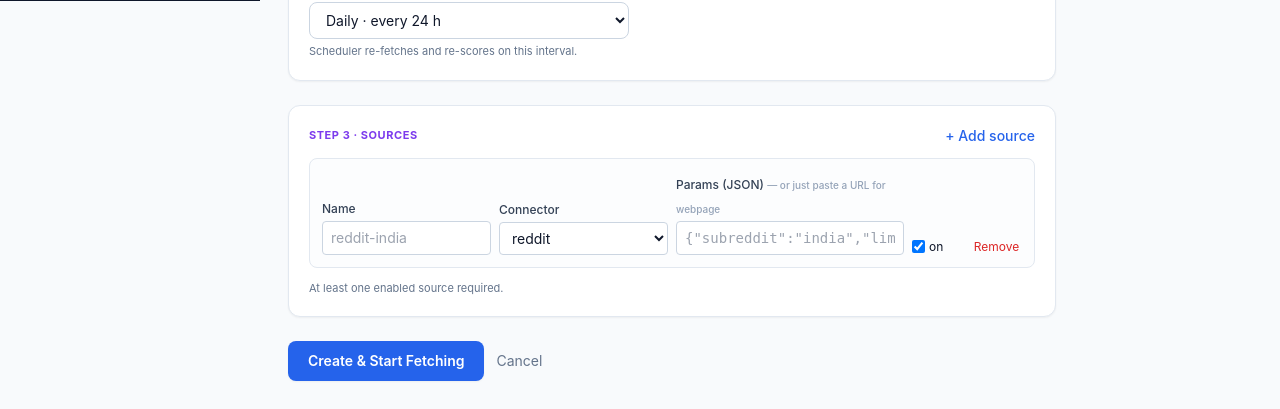
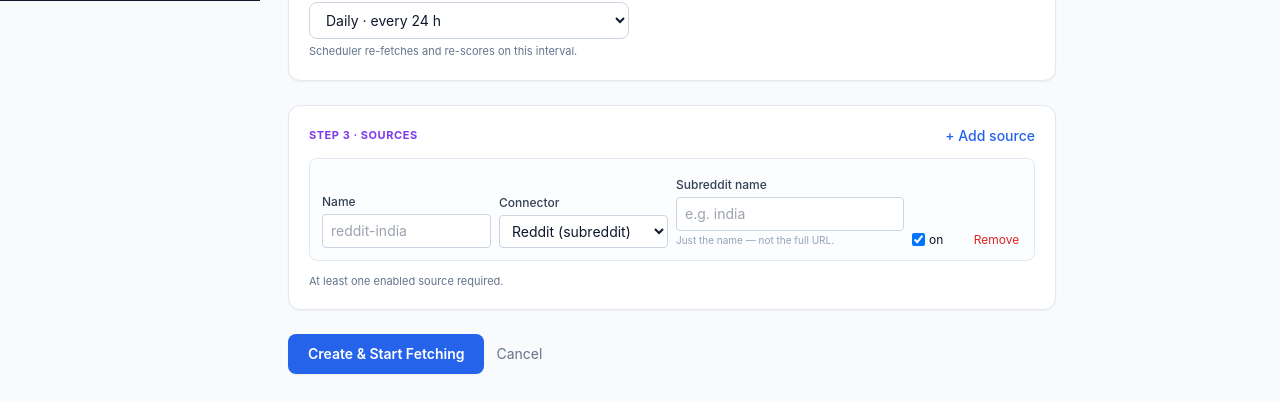
Before and after one commit to KritikaTri/srota-ai, a FastAPI app: page /projects/new in a window 1280 px wide. Shown: the part 799-1208 px from the top of the page. After the commit the page ends 1174 px from the top, so only its background shows below. Run offline with FastAPI, Linux system fonts and the light colour scheme; data that the repository does not hold is empty.

Commit message:
fix: data-integrity sweep + UX polish
- signals.py: dedupe pairs within a record so n = distinct contributing
  records (was inflated pair-multiplicity). Fixes #6,#9,#11.
- metrics.signal_detail: mirror dedupe so detail KPIs reconcile with
  Triage Hub.
- _decorate_signal: tighten confidence buckets (require PRR+n+chi2),
  rename 'first run' -> 'preliminary'.
- signal_detail trend: compare to previous PRR row instead of timeline
  growth -> Triage Hub & detail agree on Rising/Stable/etc.
- audit_tail: filter qa-/test-/dhruv_test- noise from compliance UI
  (chain itself unchanged).
- compliance.html: add 'why this page exists' explainer.
- overview.html: rename 'Recent Safety Signals' -> 'Recent Signals',
  add description + icons to Content Intelligence tiles, add subtitle
  to Active Data Pipeline.
- project_create.html: replace JSON params input with friendly per-
  connector field (subreddit name, page URL, RSS feed, etc.)
- fetch.py: fix stray syntax error at top of file.

```diff
--- a/srotaai/web/metrics.py
+++ b/srotaai/web/metrics.py
@@ -498,7 +498,7 @@ def all_signals(store: Store) -> list[dict]:
             else:
                 d["trend"] = ("STABLE", "blue", "→", "stable")
         else:
-            d["trend"] = ("NEW", "blue", "✦", "first run")
+            d["trend"] = ("NEW", "blue", "✨", "preliminary")
         out.append(d)
     out.sort(key=lambda x: (x.get("prr") or 0), reverse=True)
     return out
@@ -576,7 +576,9 @@ def signal_detail(store: Store, sig_id: int) -> dict | None:
             ner_res = _ner_mod.extract(text)
         except Exception:
             continue
-        for (dp, ev) in (ner_res.drug_event_pairs or []):
+        # Mirror signals.py: dedupe pairs within a single record so n
+        # reflects distinct contributing records, not raw co-occurrence.
+        for (dp, ev) in set(ner_res.drug_event_pairs or []):
             dp_l, ev_l = (dp or "").lower(), (ev or "").lower()
             if not dp_l or not ev_l:
                 continue
@@ -717,12 +719,27 @@ def signal_detail(store: Store, sig_id: int) -> dict | None:
         rel_growth_pct = 100
     else:
         rel_growth_pct = 0
-    if rel_growth_pct > 15:
-        trend_status, trend_color, trend_icon = "Rising Signal", "red", "▲"
-    elif rel_growth_pct < -15:
-        trend_status, trend_color, trend_icon = "Declining Signal", "emerald", "▼"
+
+    # Trend label uses PRR history (same drug × event across runs) so the
+    # Triage Hub and Investigation Workspace agree. Falls back to growth-
+    # based labelling only when there's no prior signal row to compare.
+    prev = store.conn.execute(
+        """SELECT prr FROM signals
+            WHERE project_id=? AND drug=? AND event=? AND id<?
+            ORDER BY computed_at DESC, id DESC LIMIT 1""",
+        (pid, row["drug"], row["event"], sig_id),
+    ).fetchone()
+    if prev is not None and (prev["prr"] or 0) > 0:
+        cur = float(row["prr"] or 0)
+        prev_p = float(prev["prr"] or 0)
+        if cur > prev_p * 1.05:
+            trend_status, trend_color, trend_icon = "Rising Signal", "red", "▲"
+        elif cur < prev_p * 0.95:
+            trend_status, trend_color, trend_icon = "Declining Signal", "emerald", "▼"
+        else:
+            trend_status, trend_color, trend_icon = "Stable Signal", "blue", "→"
     else:
-        trend_status, trend_color, trend_icon = "Stable Signal", "blue", "→"
+        trend_status, trend_color, trend_icon = "Preliminary", "blue", "✨"
 
     # ---- Sentiment intelligence (per-signal evidence) ------------------
     sm: dict[str, int] = {}
@@ -1014,11 +1031,14 @@ def _decorate_signal(r: dict) -> dict:
     else:
         prr_color = "blue"
 
+    # Confidence: requires BOTH a strong disproportionality AND enough
+    # distinct records. PRR alone (or n alone) is not enough — that's how
+    # we used to mark every signal HIGH and lose credibility with reviewers.
     conf = max(20, min(99,
-        round(40 + 14 * math.log(max(prr, 1.0)) + 6 * math.log(max(n, 1)))))
-    if conf >= 80:
+        round(35 + 12 * math.log(max(prr, 1.0)) + 8 * math.log(max(n, 1)))))
+    if prr >= 3.0 and n >= 5 and chi >= 4.0:
         conf_label, conf_color = "HIGH", "red"
-    elif conf >= 60:
+    elif prr >= 2.0 and n >= 3 and chi >= 4.0:
         conf_label, conf_color = "MEDIUM", "amber"
     else:
         conf_label, conf_color = "LOW", "gray"
@@ -1059,7 +1079,7 @@ def _decorate_signal(r: dict) -> dict:
         "first_detected": (r.get("computed_at") or "")[:10],
         "src_count":  0,
         "src_names":  "",
-        "trend":      ("NEW", "blue", "✦", "first run"),
+        "trend":      ("NEW", "blue", "✨", "preliminary"),
     }
 
 
@@ -1096,9 +1116,19 @@ ACTION_LABELS = {
 
 
 def audit_tail(store: Store, limit: int = 8, full: bool = False) -> list[dict]:
+    # Filter out QA / smoke-test project noise from the visible compliance log.
+    # The chain itself still contains every event (verify still walks all rows
+    # in the DB) — we just don't surface QA scratch projects in the UI.
     rows = store.conn.execute(
         """SELECT id, ts, actor, action, target, hash
-             FROM audit_log ORDER BY id DESC LIMIT ?""", (limit,)
+             FROM audit_log
+             WHERE COALESCE(target,'') NOT LIKE 'qa-%'
+               AND COALESCE(target,'') NOT LIKE 'QA-%'
+               AND COALESCE(target,'') NOT LIKE 'QA %'
+               AND COALESCE(target,'') NOT LIKE 'test%'
+               AND COALESCE(target,'') NOT LIKE 'dhruv_test%'
+               AND COALESCE(target,'') NOT LIKE 'smoke%'
+             ORDER BY id DESC LIMIT ?""", (limit,)
     ).fetchall()
     out = []
     for r in rows:
--- a/srotaai/web/templates/_macros.html
+++ b/srotaai/web/templates/_macros.html
@@ -41,9 +41,12 @@
 {# Active Data Pipeline strip — exact reference layout #}
 {% macro pipeline_strip(stages) %}
 <section class="bg-white border border-slate-200 rounded-xl shadow-sm p-5">
-  <div class="flex items-center justify-between mb-4">
-    <h2 class="text-[11px] font-bold uppercase tracking-[0.18em] text-slate-700">Active Data Pipeline</h2>
-    <div class="inline-flex items-center gap-2 text-[10px] font-bold uppercase tracking-wider px-2 py-1 rounded bg-emerald-50 text-emerald-700 border border-emerald-200">
+  <div class="flex items-start justify-between mb-4 gap-3">
+    <div>
+      <h2 class="text-[11px] font-bold uppercase tracking-[0.18em] text-slate-700">Active Data Pipeline</h2>
+      <p class="text-xs text-slate-500 mt-0.5">Sources → records → entities → signals. Each stage shows current throughput.</p>
+    </div>
+    <div class="inline-flex items-center gap-2 text-[10px] font-bold uppercase tracking-wider px-2 py-1 rounded bg-emerald-50 text-emerald-700 border border-emerald-200 whitespace-nowrap">
       <span class="relative flex h-1.5 w-1.5">
         <span class="animate-ping absolute inline-flex h-full w-full rounded-full bg-emerald-500 opacity-75"></span>
         <span class="relative inline-flex rounded-full h-1.5 w-1.5 bg-emerald-500"></span>
--- a/srotaai/web/templates/project_create.html
+++ b/srotaai/web/templates/project_create.html
@@ -85,15 +85,17 @@
         <input data-f="name" class="mt-0.5 w-full rounded border border-slate-300 px-2 py-1.5 text-sm" placeholder="reddit-india"/></label>
       <label class="md:col-span-3"><span class="text-xs font-medium text-slate-700">Connector</span>
         <select data-f="connector" class="mt-0.5 w-full rounded border border-slate-300 px-2 py-1.5 text-sm bg-white">
-          <option value="reddit">reddit</option>
-          <option value="rss">rss (news / FDA recalls)</option>
-          <option value="openfda">openfda (real FAERS)</option>
-          <option value="webpage">webpage (e.g. tata1mg, 1mg, drugs.com)</option>
-          <option value="x_stub">x (twitter stub)</option>
-          <option value="faers">faers (synthetic — demo only)</option>
+          <option value="reddit">Reddit (subreddit)</option>
+          <option value="rss">RSS / Atom feed</option>
+          <option value="openfda">openFDA (FAERS)</option>
+          <option value="webpage">Webpage (1mg, drugs.com, forums)</option>
+          <option value="x_stub">X / Twitter</option>
         </select></label>
-      <label class="md:col-span-4"><span class="text-xs font-medium text-slate-700">Params (JSON) <span class="text-[10px] text-slate-400">— or just paste a URL for webpage</span></span>
-        <input data-f="params" class="mt-0.5 w-full rounded border border-slate-300 px-2 py-1.5 text-sm font-mono" placeholder='{"subreddit":"india","limit":50}  •  https://www.1mg.com/drugs/...'/></label>
+      <label class="md:col-span-4">
+        <span class="text-xs font-medium text-slate-700" data-f="detail-label">Subreddit name</span>
+        <input data-f="detail" class="mt-0.5 w-full rounded border border-slate-300 px-2 py-1.5 text-sm" placeholder="e.g. india"/>
+        <span class="text-[10px] text-slate-400 mt-0.5 block" data-f="detail-hint">Just the name &mdash; not the full URL.</span>
+      </label>
       <label class="md:col-span-1 flex items-center gap-1 mt-5">
         <input type="checkbox" data-f="enabled" checked class="rounded"/>
         <span class="text-xs">on</span>
@@ -104,47 +106,62 @@
 </template>
 
 <script>
+const DETAIL_HINTS = {
+  reddit:  { label: "Subreddit name",      placeholder: "e.g. india",                                  hint: "Just the name &mdash; not the full URL." },
+  rss:     { label: "Feed URL",            placeholder: "https://www.fda.gov/.../recalls.xml",         hint: "Any RSS or Atom feed." },
+  openfda: { label: "Drug / search term",  placeholder: "e.g. metformin",                              hint: "Searches openFDA's adverse-event reports." },
+  webpage: { label: "Page URL",            placeholder: "https://www.1mg.com/drugs/paracetamol-501",  hint: "Any review / forum page. Stealth fetcher handles selectors." },
+  x_stub:  { label: "Search query",        placeholder: "metformin side effects",                      hint: "Used as the X (Twitter) search term." },
+};
+function refreshHint(row){
+  const conn = row.querySelector('[data-f=connector]').value;
+  const cfg  = DETAIL_HINTS[conn] || DETAIL_HINTS.reddit;
+  row.querySelector('[data-f=detail-label]').textContent = cfg.label;
+  const inp = row.querySelector('[data-f=detail]');
+  inp.placeholder = cfg.placeholder;
+  row.querySelector('[data-f=detail-hint]').innerHTML = cfg.hint;
+}
 function gather(){
   const rows=[...document.querySelectorAll('#sources-list .src-row')];
   const arr=rows.map(r=>{
-    const rawParams=r.querySelector('[data-f=params]').value.trim();
-    let p={}, conn=r.querySelector('[data-f=connector]').value;
-    // Webpage shortcut: user can paste a bare URL instead of JSON.
-    if (conn === 'webpage') {
+    const v = r.querySelector('[data-f=detail]').value.trim();
+    let conn = r.querySelector('[data-f=connector]').value;
+    let p = {};
+    if (conn === 'reddit')       p = { subreddit: v.replace(/^r\//,'').replace(/^https?:\/\/(www\.)?reddit\.com\//,''), limit: 50 };
+    else if (conn === 'rss')     p = { url: v };
+    else if (conn === 'openfda') p = { search: v, limit: 200 };
+    else if (conn === 'x_stub')  p = { query: v };
+    else if (conn === 'webpage') {
       conn = 'html_stealth';
-      if (/^https?:\/\//i.test(rawParams)) {
-        p = {
-          url: rawParams,
-          list_selector: 'div.review-item, article, li.comment, div.user-review',
-          title_selector: 'h2, h3, p.review-text, .title',
-          body_selector:  'p, .review-text, .body, .description',
-          link_selector:  'a',
-        };
-      } else {
-        try { p = JSON.parse(rawParams || '{}'); } catch {}
-      }
-    } else {
-      try { p = JSON.parse(rawParams || '{}'); } catch {}
+      p = {
+        url: v,
+        list_selector:  'div.review-item, article, li.comment, div.user-review',
+        title_selector: 'h2, h3, p.review-text, .title',
+        body_selector:  'p, .review-text, .body, .description',
+        link_selector:  'a',
+      };
     }
     return {
-      name:r.querySelector('[data-f=name]').value.trim(),
-      connector:conn,
-      params:p,
-      latency:'daily',
-      enabled:r.querySelector('[data-f=enabled]').checked
+      name: r.querySelector('[data-f=name]').value.trim(),
+      connector: conn,
+      params: p,
+      latency: 'daily',
+      enabled: r.querySelector('[data-f=enabled]').checked,
     };
-  }).filter(s=>s.connector);
-  document.getElementById('sources_json').value=JSON.stringify(arr);
+  }).filter(s => s.connector && s.name);
+  document.getElementById('sources_json').value = JSON.stringify(arr);
 }
 function addSource(){
-  const t=document.getElementById('src-tpl').content.cloneNode(true);
-  const row=t.querySelector('.src-row');
-  row.querySelector('[data-f=remove]').onclick=()=>{row.remove();gather();};
-  row.querySelectorAll('input,select').forEach(i=>i.addEventListener('input',gather));
+  const t = document.getElementById('src-tpl').content.cloneNode(true);
+  const row = t.querySelector('.src-row');
+  row.querySelector('[data-f=remove]').onclick = () => { row.remove(); gather(); };
+  row.querySelector('[data-f=connector]').addEventListener('change', () => refreshHint(row));
+  row.querySelectorAll('input,select').forEach(i => i.addEventListener('input', gather));
   document.getElementById('sources-list').appendChild(row);
+  refreshHint(row);
   gather();
 }
-document.getElementById('proj-form').addEventListener('submit',gather);
+document.getElementById('proj-form').addEventListener('submit', gather);
 addSource();
 </script>
 {% endblock %}
```
Also changed, not shown: srotaai/signals.py (+7 -1 lines), srotaai/web/templates/compliance.html (+21 -0 lines), srotaai/web/templates/overview.html (+30 -5 lines).
